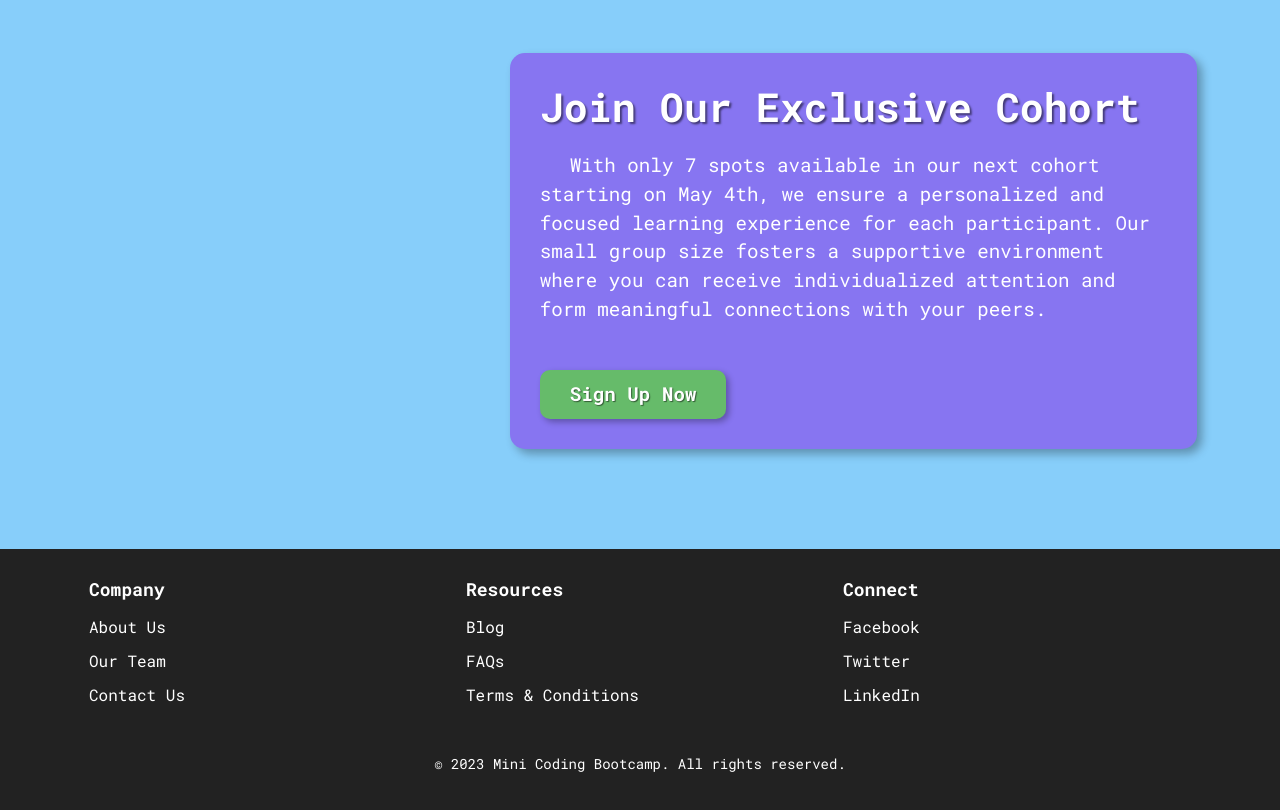
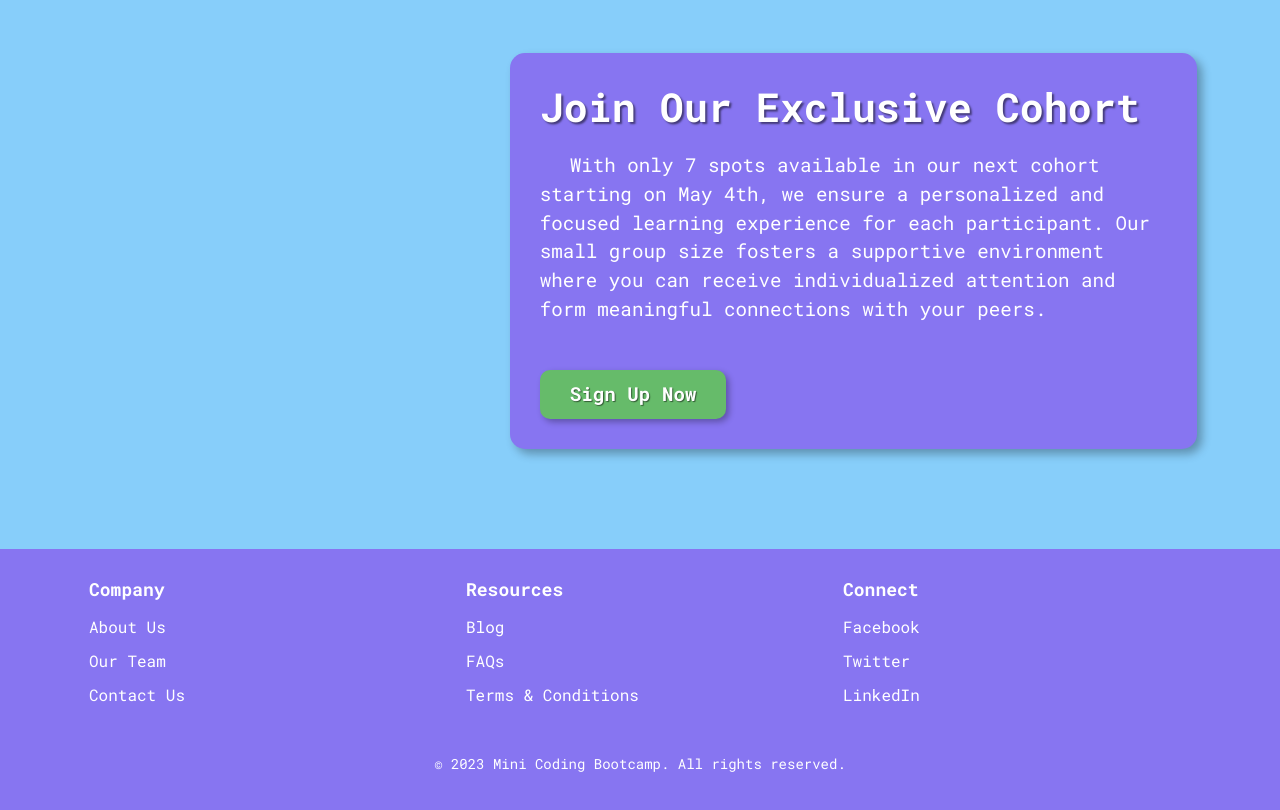
Before and after one commit to johnmccants002/minicodingbootcamp, a plain HTML site: page index.html in a window 1280 px wide. Shown: the part 3033-3843 px from the top of the page. Drawn offline with nearby package versions, Linux system fonts and the light colour scheme.

Commit message:
Update colors

```diff
--- a/styles.css
+++ b/styles.css
@@ -294,7 +294,7 @@ body {
 
 /* Footer Styles */
 footer {
-  background-color: #222;
+  background-color: rgb(135, 117, 241);
   color: #fff;
   padding: 30px 0;
 }
```
